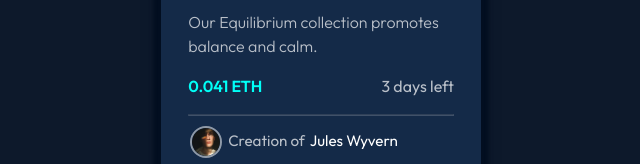
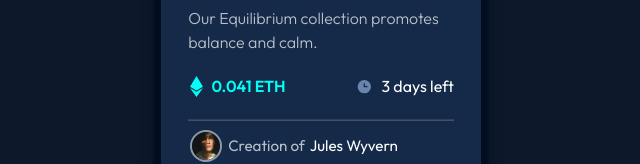
Before and after one commit to juliabush/NFT-Card, a plain HTML site: page index.html in a window 1280 px wide. Shown: the part 482-646 px from the top of the page, without its empty margins (319-959 px from the left). Drawn offline with Linux system fonts and the light colour scheme.

Commit message:
Containers in html and css styling

```diff
--- a/index.html
+++ b/index.html
@@ -21,12 +21,18 @@
   <!-- the <i> tag is commonly used for icons, thats why im implementing it here -->
     <!-- nevermind, the <i> tag is incorrect, better to use span -->
       <div class="NFT-card__icon-flex-group">
-        <span class="NFT-card__ETH-icon" data-icon="ETH-icon">
-          0.041 ETH
-        </span>
-       <span class="NFT-card__Time-icon" data-icon="Time-icon">
+        <div class="NFT-card__ETH-icon-description">
+          <img src="images/icon-ethereum.svg" alt="Etherium 3D diamond icon" class="NFT-card__ETH-icon">
+          <span class="NFT-card__ETH-description">
+            0.041 ETH
+          </span>
+        </div>
+        <div class="NFT-card__icon-description">
+          <span class="NFT-card__Time-icon-description">
+            <img src="images/icon-clock.svg" alt="Icon of a clock ticking" class="NFT-card__Time-icon">
         3 days left
        </span>
+        </div>
       </div>
  <!-- The <hr> tag creates a horizontal line -->
  <hr class="NFT-card__line-break">
--- a/style.css
+++ b/style.css
@@ -103,15 +103,29 @@ article * {
     flex-direction: row;
     justify-content: space-between;
 }
-.NFT-card__ETH-icon {
+.NFT-card__ETH-icon-description {
+  margin: 0;
+  position:relative;
+  left: 10px;
+  display: flex;
+  flex-direction: row;
+  align-items: center;
+}
+.NFT-card__ETH-description {
     color: var(--clr-ETH-icon-brightblue);
     font-weight: var(--fw-bold);
 }
-.NFT-card__ETH-icon [data-icon="ETH-icon"]::before {
-    content: url(images/icon-ethereum.svg);
-    width: 11;
-    height: 18;
-
+.NFT-card__Time-icon-description {
+  margin: 0;
+  display: flex;
+  flex-direction: row;
+  align-items: center;
+}
+.NFT-card__ETH-icon {
+  margin: 0;
+    width: 0.825rem;
+    height: 1.3rem;
+    justify-self: flex-start;
 }
 .NFT-card__Time-icon {
     opacity: 0.7;
@@ -144,3 +158,13 @@ article * {
     color: white;
     opacity: 1;
 }
+@media (max-width:335px) {
+  .NFT-card__attribution-flex-group {
+    display: flex;
+    flex-direction: row;
+    justify-content: start;
+    align-items: center;
+    gap: 0.3rem;
+    font-size: 0.875rem;
+}
+}
```
